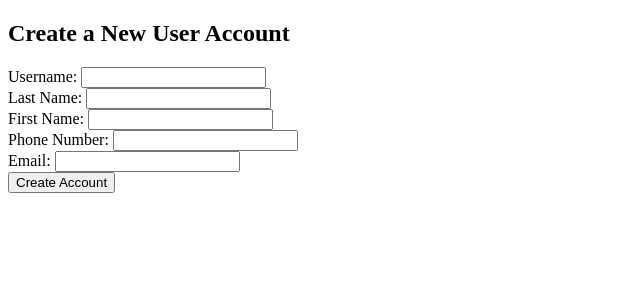
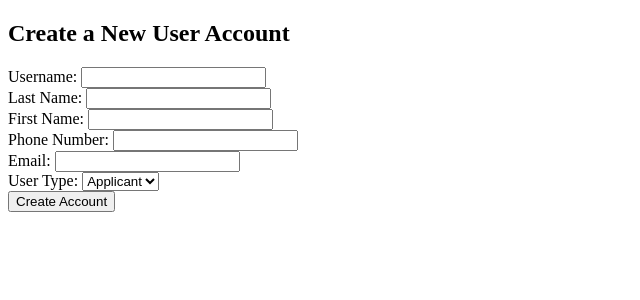
Before and after one commit to trevunderwood/csce310, a PHP site: page /create_user.php in a window 1280 px wide. Shown: the top 300 px of the page, without its empty margins (0-640 px from the left). Run offline with PHP 8.4, Linux system fonts and the light colour scheme.

Commit message:
Updated create/delete user

```diff
--- a/create_user.php
+++ b/create_user.php
@@ -21,13 +21,23 @@ if ($_SERVER["REQUEST_METHOD"] == "POST") {
   $fname = $_POST["fname"];
   $phone = $_POST["phone"];
   $email = $_POST["email"];
-
+  $usertype = $_POST["usertype"];
 
   // Insert the new user into the database
   $sql = "INSERT INTO user (USER_NAME, USER_LNAME, USER_FNAME, USER_PHONE, USER_EMAIL, USER_TYPE)
-VALUES ('$username', '$lname', '$fname', '$phone', '$email', 'APPLICANT')";
+VALUES ('$username', '$lname', '$fname', '$phone', '$email', '$usertype')";
   $result = mysqli_query($conn, $sql);
     //echo "result run";
+
+  // check usertype and update appropriate table
+  if ($usertype == "Applicant") {
+    $sql = "INSERT INTO applicant (USER_NAME) VALUES ('$username')";
+    $result = mysqli_query($conn, $sql);
+  }
+  if ($usertype == "Recruiter") {
+    $sql = "INSERT INTO recruiter (USER_NAME) VALUES ('$username')";
+    $result = mysqli_query($conn, $sql);
+  }
   if ($result) {
     // User was added successfully, redirect to the login page
     echo "added user";
@@ -64,6 +74,12 @@ mysqli_close($conn);
 		<label>Email:</label>
 		<input type="text" name="email" required>
 		<br>
+    <label>User Type:</label>
+    <select name="usertype">
+        <option value="Applicant">Applicant</option>
+        <option value="Recruiter">Recruiter</option>
+    </select>
+    <br>
 		<input type="submit" value="Create Account">
 	</form>
 </body>
```
Also changed, not shown: delete_profile.php (+17 -1 lines).
